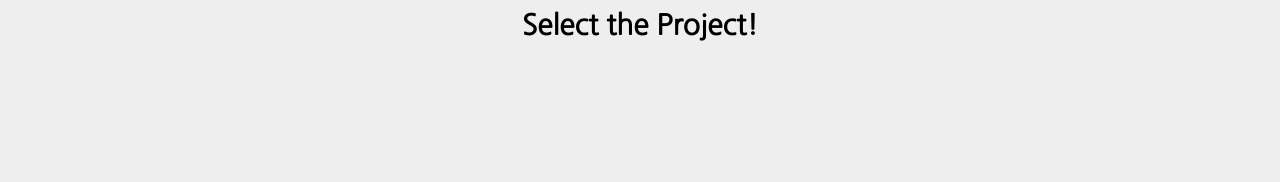
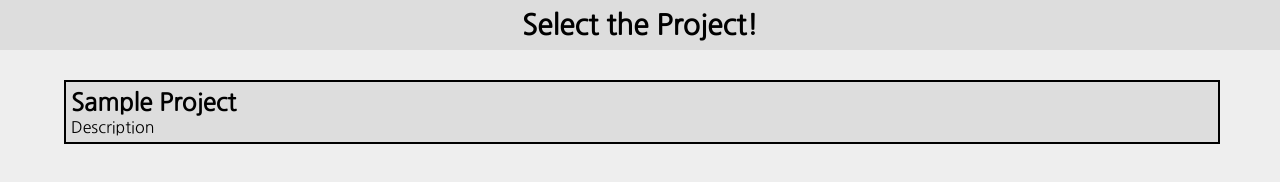
Before and after one commit to hibye1217/hibye1217.github.io, a plain HTML site: page Page/Main.html in a window 1280 px wide. Drawn offline with Linux system fonts and the light colour scheme.

Commit message:
Commit #5
Main.html / Project Accessing...

```diff
--- a/Page/Main.html
+++ b/Page/Main.html
@@ -10,5 +10,12 @@
     <div id="title">
         <div id="title_text">Select the Project!</div>
     </div>
+    <div class="space"></div>
+    <div class="project">
+        <div class="project_flex">
+            <div class="project_name">Sample Project</div>
+            <div class="project_desc">Description</div>
+        </div>
+    </div>
 </body>
 </html>
--- a/Style/Main.css
+++ b/Style/Main.css
@@ -9,10 +9,36 @@ body{
     height: 50px;
     justify-content: center;
     align-items: center;
-    /* background-color: #DDDDDD; */
+    background-color: #DDDDDD;
 }
 
 #title_text{
     font-size: 28px;
     font-weight: bold;
 }
+
+.space{
+    height: 30px;
+}
+
+.project{
+    position: relative;
+    border: 2px solid #000000;
+    width: 90%;
+    height: 60px;
+    left: 5%;
+    background-color: #DDDDDD;
+    display: flex;
+    align-items: center;
+}
+
+.project_name{
+    margin: 5px 5px 0px 5px;
+    font-weight: bold;
+    font-size: 24px;
+}
+
+.project_desc{
+    margin: 0px 5px 5px 5px;
+    font-size: 16px;
+}
```
